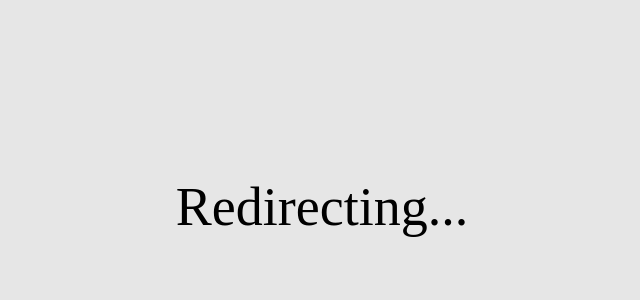
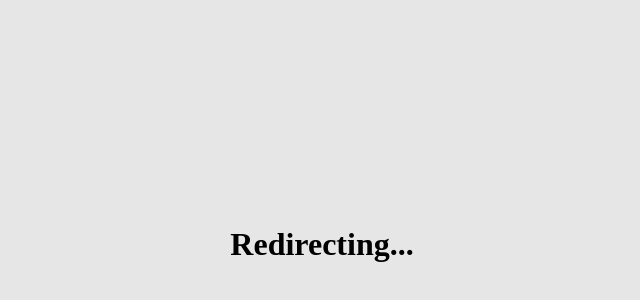
Before and after one commit to jojoamerica/jojoamerica.github.io, a plain HTML site: page index.html in a window 1280 px wide. Shown: the part 156-456 px from the top of the page, without its empty margins (318-958 px from the left). Drawn offline with Linux system fonts and the light colour scheme.

Commit message:
flex-box'd index

```diff
--- a/index.html
+++ b/index.html
@@ -1,6 +1,51 @@
-<html>
-  <head><meta http-equiv="refresh" content="2; URL=http://jojoamerica.github.io/Home.html"></head>
-  <body bgcolor="#e6e6e6">
-    <br><br><br><br><br><br><br><br><br><br><br><br><br><br><br><p align=center style="font-size:54px" >Redirecting...</p>
-  </body>
+<!DOCTYPE html>
+<html lang="en">
+<head>
+    <!-- Meta Information -->
+    <meta charset="utf-8">
+    <meta http-equiv="X-UA-Compatible" content="IE=edge">
+    <meta name="viewport" content="width=device-width, initial-scale=1">
+    <meta http-equiv="refresh" content="2; URL=http://jojoamerica.github.io/Home.html">
+    <title>Redirecting...</title>
+
+    <style>
+        body, html {
+            background-color: #e6e6e6;
+            height:           100%;
+            margin:           0;
+        }
+
+        .full-height {
+            min-height: 100%;
+        }
+
+        .flex-column {
+            display:        flex;
+            flex-direction: column;
+        }
+
+        .flex-fill {
+            flex: 1;
+        }
+
+        .flex-center {
+            align-items:     center;
+            display:         flex;
+            justify-content: center;
+        }
+
+        .text-center {
+            text-align: center;
+        }
+    </style>
+</head>
+<body>
+<div class="full-height flex-column">
+    <div class="flex-fill flex-center">
+        <h1 class="text-center">
+            Redirecting...
+        </h1>
+    </div>
+</div>
+</body>
 </html>
```
